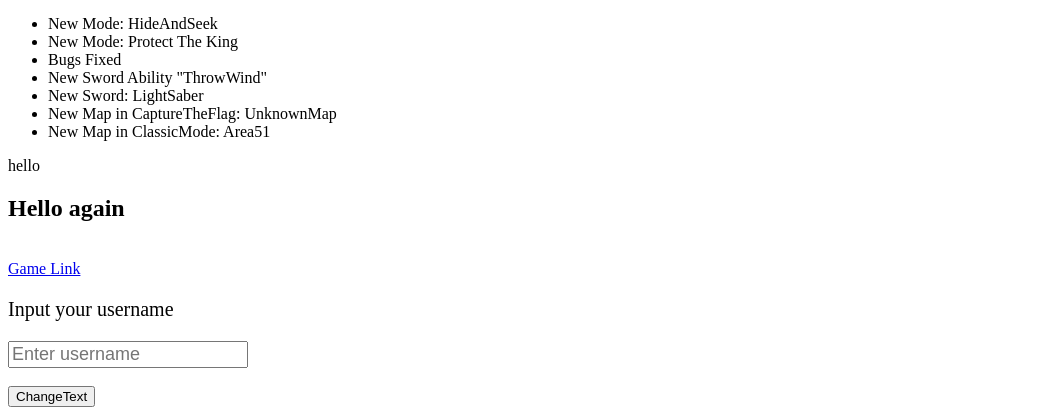
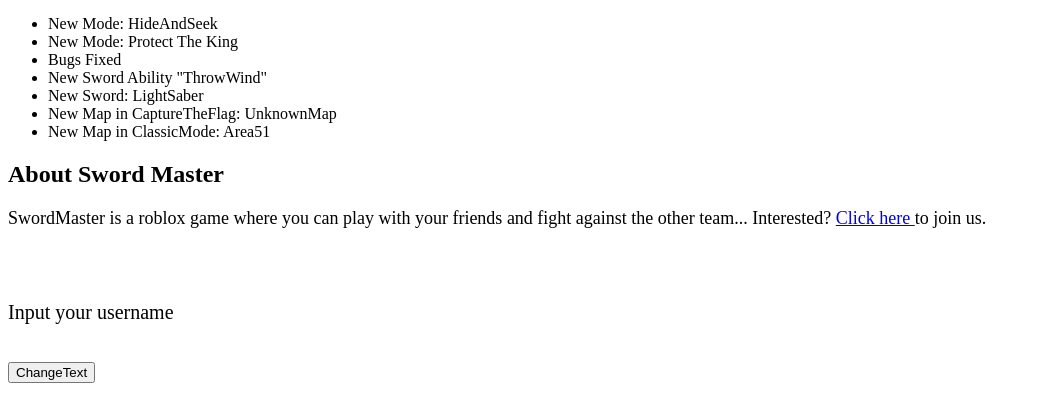
Before and after one commit to Alextsit/swordmaster.roblox.com, a plain HTML site: page index.html in a window 1280 px wide. Shown: the part 408-823 px from the top of the page, without its empty margins (0-1040 px from the left). After the commit the page ends 800 px from the top, so only its background shows below. Drawn offline with Linux system fonts and the light colour scheme.

Commit message:
update index.html

```diff
--- a/index.html
+++ b/index.html
@@ -64,29 +64,30 @@
 
      </ul>
 
+               <h2>About Sword Master</h2>
 
-     <article>
-       hello
+     <article style= "font-size: 18; font-weight: 450">
+
+
+       SwordMaster is a roblox game where you can play with your friends and fight against the other team... Interested?  <a href="https://www.roblox.com/games/18271993173/Sword-Master">Click here </a> to join us.
+
      </article>
 
      </p>
 
-   <h2>Hello again</h2>
 
 
    <br/>
-<a href="https://www.roblox.com/games/18271993173/Sword-Master"/>Game Link </a>
+
 
    <br/>
    <p id ="testselect" >Input your username</p>
 
-<article>
-  <input type="text" placeholder = "Enter username" style= "font-size: 18px;"/>
-</article>
 
 <br />
 
 <button onclick= "changetext()" >ChangeText</button>
+
 
 
 
```
